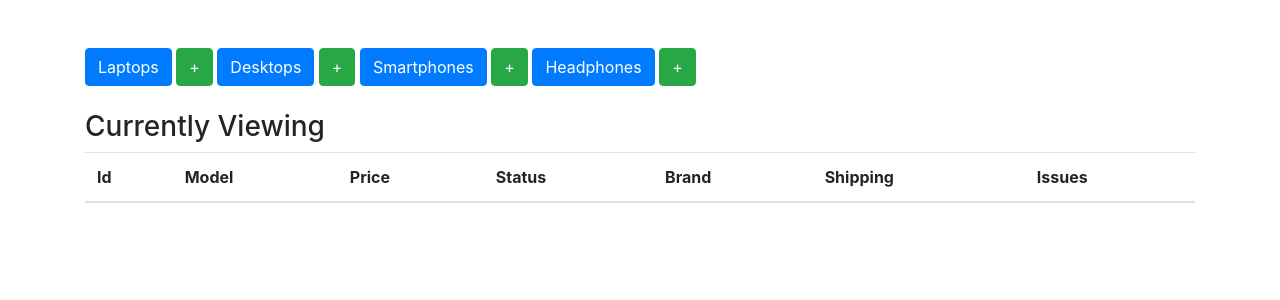
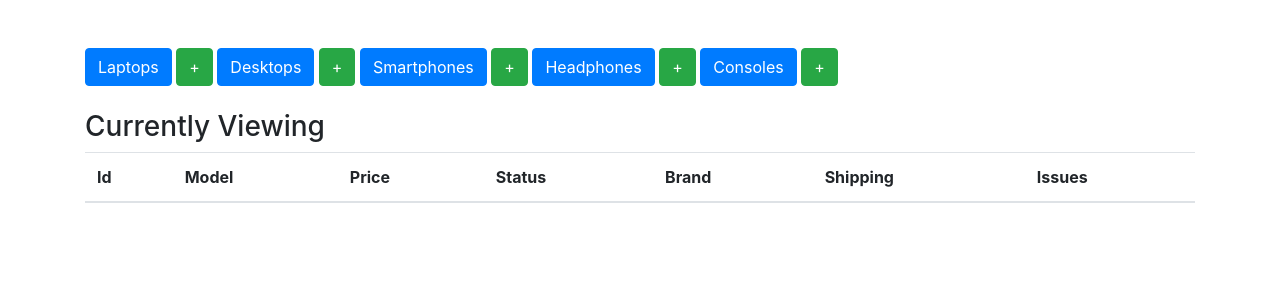
Before and after one commit to nova-sangeeth/inventory_system, a Django app: page / in a window 1280 px wide. Shown: the part 56-356 px from the top of the page. Run offline with Django 3.2, Linux system fonts and the light colour scheme; a user stored in the database is signed in; lists and menus that the app fills with data are empty; some libraries are stand-ins or nearby versions.

Commit message:
added console field to the inventory changed  DEBUG = False for testing purposes

```diff
--- a/Inventory/Inventory/settings.py
+++ b/Inventory/Inventory/settings.py
@@ -23,9 +23,9 @@ BASE_DIR = os.path.dirname(os.path.dirname(os.path.abspath(__file__)))
 SECRET_KEY = '1!*570zsft+61&=v*p(1tyh9ct&!8#_s0zbub&xz+$^jj+z$2*'
 
 # SECURITY WARNING: don't run with debug turned on in production!
-DEBUG = True
+DEBUG = False
 
-ALLOWED_HOSTS = []
+ALLOWED_HOSTS = ['localhost', '127.0.0.1']
 CRISPY_TEMPLATE_PACK = 'bootstrap4'
 
 # Application definition
--- a/Inventory/inventory_system/models.py
+++ b/Inventory/inventory_system/models.py
@@ -48,3 +48,7 @@ class smartphones(Electronics):
 
 class headphones(Electronics):
     pass
+
+
+class consoles(Electronics):
+    pass
--- a/Inventory/inventory_system/templates/index.html
+++ b/Inventory/inventory_system/templates/index.html
@@ -41,7 +41,19 @@
     >Headphones</a
   >
   <a
-    href="{%url 'add_headphones'%}"
+    href="{% url 'add_headphones' %}"
+    class="btn btn-success btn-md"
+    role="button"
+    >+</a
+  >
+  <a
+    href="{% url 'display_consoles' %}"
+    class="btn btn-primary btn-md"
+    role="button"
+    >Consoles</a
+  >
+  <a
+    href="{% url 'add_consoles' %}"
     class="btn btn-success btn-md"
     role="button"
     >+</a
@@ -59,6 +71,7 @@
       <th>Brand</th>
       <th>Shipping</th>
       <th>Issues</th>
+      <!-- <th>Date Launched</th> -->
     </tr>
   </thead>
   <tbody>
@@ -71,6 +84,7 @@
       <td>{{item.brand}}</td>
       <td>{{item.shipping}}</td>
       <td>{{item.issues}}</td>
+      <!-- <td>{{item.date}}</td> -->
       {% if header == 'laptops' %}
       <td>
         <a
@@ -116,6 +130,21 @@
           >delete-Smartphones</a
         >
       </td>
+      {% elif header == 'consoles' %}
+      <td>
+        <a
+          href="{% url 'edit_consoles' item.pk %}"
+          class="btn btn-success btn-sm"
+          role="button"
+          >Edit-consoles</a
+        >
+        <a
+          href="{% url 'delete_consoles' item.pk %}"
+          class="btn btn-danger btn-sm"
+          role="button"
+          >delete-consoles</a
+        >
+      </td>
       {% else %}
       <td>
         <a
--- a/Inventory/inventory_system/urls.py
+++ b/Inventory/inventory_system/urls.py
@@ -8,16 +8,20 @@ urlpatterns = [
     url(r'^display_desktops$', display_desktops, name='display_desktops'),
     url(r'^display_smartphones$', display_smartphones, name='display_smartphones'),
     url(r'^display_headphones$', display_headphones, name='display_headphones'),
+    url(r'^display_consoles$', display_consoles, name='display_consoles'),
     # adding info to the database links
     url(r'^add_laptop$', add_laptop, name='add_laptop'),
     url(r'^add_desktop$', add_desktop, name='add_desktop'),
     url(r'^add_smartphones$', add_smartphones, name='add_smartphones'),
     url(r'^add_headphones$', add_headphones, name='add_headphones'),
+    url(r'^add_consoles$', add_consoles, name='add_consoles'),
     # editing the info in the database:
     url(r'^edit_laptop/(?P<pk>\d+)$', edit_laptop, name='edit_laptop'),
     url(r'^edit_desktop/(?P<pk>\d+)$', edit_desktop, name='edit_desktop'),
     url(r'^edit_smartphones/(?P<pk>\d+)$',
         edit_smartphones, name='edit_smartphones'),
+    url(r'^edit_consoles/(?P<pk>\d+)$',
+        edit_consoles, name='edit_consoles'),
     url(r'^edit_headphones/(?P<pk>\d+)$',
         edit_headphones, name='edit_headphones'),
     # DELETE VIEWS URLS
@@ -27,6 +31,8 @@ urlpatterns = [
         delete_smartphones, name='delete_smartphones'),
     url(r'^delete_headphones/(?P<pk>\d+)$',
         delete_headphones, name='delete_headphones'),
+    url(r'^delete_consoles/(?P<pk>\d+)$',
+        delete_consoles, name='delete_consoles'),
 
     # AUTHENTICATION LINKS---->>
     # The login link is going to be the main page when the app is opened.
--- a/Inventory/inventory_system/views.py
+++ b/Inventory/inventory_system/views.py
@@ -56,7 +56,7 @@ def logout_view(request):
     logout(request)
     return redirect('/')
 
-
+# DISPLAY FUNCTIONALIITIES
 @login_required
 def display_laptops(request):
     items = laptops.objects.all()
@@ -98,6 +98,16 @@ def display_headphones(request):
 
 
 @login_required
+def display_consoles(request):
+    items = consoles.objects.all()
+    context = {
+        'items': items,
+        'header': 'consoles'
+    }
+    return render(request, 'index.html', context)
+
+# ADD FUNTIONALITIES
+@login_required
 def add_device(request, cls):
     if request.method == "POST":
         form = cls(request.POST)
@@ -129,6 +139,11 @@ def add_headphones(request):
     return add_device(request, headphones_form, )
 
 
+@login_required
+def add_consoles(request):
+    return add_device(request, consoles_form, )
+
+# EDIT FUNCTIONALITIES
 @login_required
 def edit_device(request, pk, model, cls):
     item = get_object_or_404(model, pk=pk)
@@ -163,6 +178,11 @@ def edit_headphones(request, pk):
     return edit_device(request, pk, headphones, headphones_form)
 
 
+@login_required
+def edit_consoles(request, pk):
+    return edit_device(request, pk, consoles, consoles_form)
+
+# THE DELETE FUNCTIONALITIES
 @login_required
 def delete_laptop(request, pk):
     laptops.objects.filter(id=pk).delete()
@@ -201,3 +221,13 @@ def delete_smartphones(request, pk):
         'items': items
     }
     return render(request, 'index.html', context)
+
+
+@login_required
+def delete_consoles(request, pk):
+    consoles.objects.filter(id=pk).delete()
+    items = consoles.objects.all()
+    context = {
+        'items': items
+    }
+    return render(request, 'index.html', context)
```
Also changed, not shown: Inventory/inventory_system/forms.py (+17 -4 lines), Inventory/db.sqlite3, Inventory/inventory_system/migrations/0004_auto_20200211_1300.py (added), Inventory/inventory_system/migrations/0005_auto_20200211_1356.py (added).
